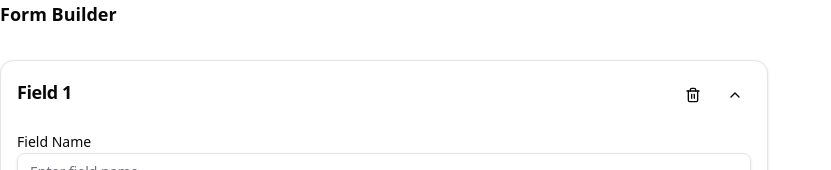
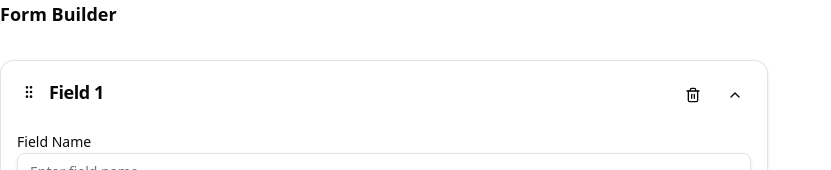
Before and after one commit to iam-Akshat/form, a React (Vite) app: page / in a window 1280 px wide. Shown: the top 170 px of the page, without its empty margins (0-831 px from the left). Built offline with nearby package versions, Linux system fonts and the light colour scheme.

Commit message:
add drag and drop

```diff
--- a/package.json
+++ b/package.json
@@ -10,6 +10,9 @@
     "preview": "vite preview"
   },
   "dependencies": {
+    "@dnd-kit/core": "^6.3.1",
+    "@dnd-kit/sortable": "^10.0.0",
+    "@dnd-kit/utilities": "^3.2.2",
     "@hookform/resolvers": "^4.1.0",
     "@radix-ui/react-label": "^2.1.2",
     "@radix-ui/react-select": "^2.1.6",
--- a/src/components/FormBuilder/FieldCard.tsx
+++ b/src/components/FormBuilder/FieldCard.tsx
@@ -2,39 +2,61 @@
 import React, { useState, useEffect } from 'react';
 import { Card, CardContent, CardHeader, CardTitle } from '@/components/ui/card';
 import { Button } from '@/components/ui/button';
-import { Trash2, ChevronDown, ChevronUp } from 'lucide-react';
+import { Trash2, ChevronDown, ChevronUp, GripVertical } from 'lucide-react';
 import { Select, SelectContent, SelectItem, SelectTrigger, SelectValue } from '@/components/ui/select';
 import { Switch } from '@/components/ui/switch';
 import { ValidationFields } from './ValidationFields';
 import { FIELD_TYPES, NUMBER_VARIANTS } from './constants';
 import type { FormField as TFormField } from './types';
 import { UseFormReturn } from 'react-hook-form';
-import {FormControl,FormItem,FormLabel,FormDescription,FormField} from "@/components/ui/form"
+import { FormControl, FormItem, FormLabel, FormDescription, FormField } from "@/components/ui/form"
 import { Input } from '@/components/ui/input';
+import { useSortable } from '@dnd-kit/sortable';
+import { CSS } from '@dnd-kit/utilities';
 
 interface FieldCardProps {
   index: number;
   onRemove: () => void;
   form: UseFormReturn<{ fields: TFormField[] }>;
   isLatest?: boolean;
+  id: string;
 }
 
-export const FieldCard: React.FC<FieldCardProps> = ({ index, onRemove, form, isLatest }) => {
+export const FieldCard: React.FC<FieldCardProps> = ({ index, onRemove, form, isLatest, id }) => {
   const [isExpanded, setIsExpanded] = useState(false);
+  const {
+    attributes,
+    listeners,
+    setNodeRef,
+    transform,
+    transition,
+    isDragging,
+  } = useSortable({ id });
+
+  const style = {
+    transform: CSS.Transform.toString(transform),
+    transition,
+    opacity: isDragging ? 0.5 : 1,
+  };
 
   useEffect(() => {
-    // Expand the card if it's the latest one
     if (isLatest) {
       setIsExpanded(true);
     }
   }, [isLatest]);
 
   return (
-    <Card className="p-4">
+    <Card className="p-4" ref={setNodeRef} style={style}>
       <CardHeader className="flex flex-row items-center justify-between p-0 pb-4">
         <div className="flex items-center gap-2">
+          <button
+            className="cursor-grab touch-none p-1 hover:bg-accent hover:text-accent-foreground rounded-md"
+            {...attributes}
+            {...listeners}
+          >
+            <GripVertical className="h-4 w-4" />
+          </button>
           <CardTitle className="text-lg">Field {index + 1}</CardTitle>
-
         </div>
         <div className="flex items-center gap-2">
           {!isExpanded && (
--- a/src/components/FormBuilder/FormBuilder.tsx
+++ b/src/components/FormBuilder/FormBuilder.tsx
@@ -10,6 +10,21 @@ import { useAutoSave } from "@/hooks/useAutoSave";
 import { mockStorage } from "@/storage";
 import { formSchema } from "./validation";
 import type { FormConfiguration, FormField } from "./types";
+import {
+  DndContext,
+  closestCenter,
+  KeyboardSensor,
+  PointerSensor,
+  useSensor,
+  useSensors,
+  DragEndEvent,
+} from '@dnd-kit/core';
+import {
+  arrayMove,
+  SortableContext,
+  sortableKeyboardCoordinates,
+  verticalListSortingStrategy,
+} from '@dnd-kit/sortable';
 
 const defaultField: FormField = {
   name: "",
@@ -27,10 +42,27 @@ export const FormBuilder: React.FC = () => {
     resolver: zodResolver(formSchema),
   });
 
-  const { fields, append, remove } = useFieldArray({
+  const { fields, append, remove, move } = useFieldArray({
     control: form.control,
     name: "fields",
   });
+
+  const sensors = useSensors(
+    useSensor(PointerSensor),
+    useSensor(KeyboardSensor, {
+      coordinateGetter: sortableKeyboardCoordinates,
+    })
+  );
+
+  const handleDragEnd = (event: DragEndEvent) => {
+    const { active, over } = event;
+
+    if (over && active.id !== over.id) {
+      const oldIndex = fields.findIndex((field) => field.id === active.id);
+      const newIndex = fields.findIndex((field) => field.id === over.id);
+      move(oldIndex, newIndex);
+    }
+  };
 
   const formState = form.watch();
   const autoSaveState = useAutoSave(formState, mockStorage.saveForm);
@@ -73,10 +105,20 @@ export const FormBuilder: React.FC = () => {
           ) : null}
         </div>
 
+        <DndContext
+          sensors={sensors}
+          collisionDetection={closestCenter}
+          onDragEnd={handleDragEnd}
+        >
+          <SortableContext
+            items={fields.map(field => field.id)}
+            strategy={verticalListSortingStrategy}
+          >
             <div className="space-y-4">
               {fields.map((field, index) => (
                 <FieldCard
                   key={field.id}
+                  id={field.id}
                   index={index}
                   onRemove={() => remove(index)}
                   form={form}
@@ -84,6 +126,8 @@ export const FormBuilder: React.FC = () => {
                 />
               ))}
             </div>
+          </SortableContext>
+        </DndContext>
 
         <div className="flex space-x-2">
           <Button
```
Also changed, not shown: 1 other file (tests, documents, lock files or other folders). Lines whose indentation alone changed are shown as unchanged.
